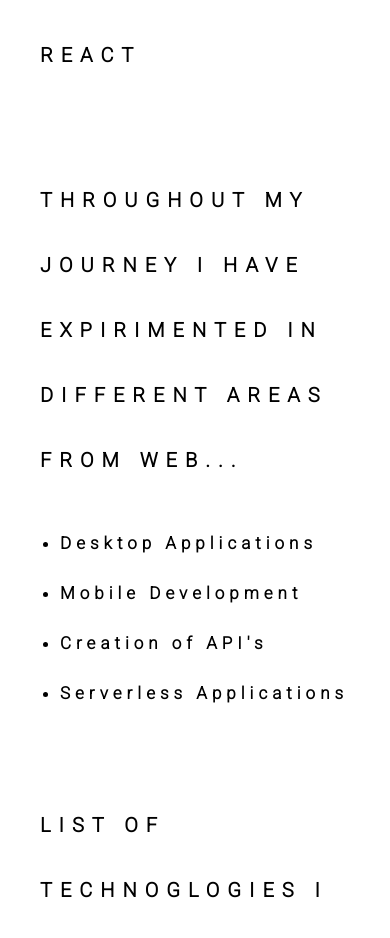
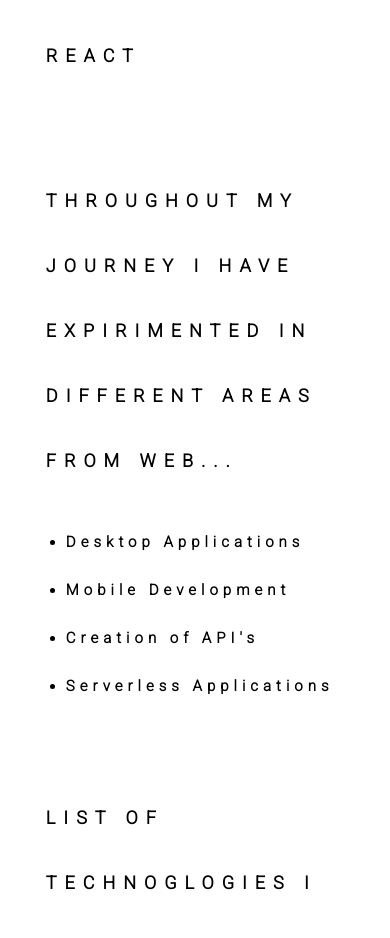
Before and after one commit to seanp97/sean-pelser-portfolio, a React (Create React App) app: page /about in a window 390 px wide. Shown: the part 1048-1986 px from the top of the page. Built offline with nearby package versions, Linux system fonts and the light colour scheme; a web font is replaced by a local one.

Commit message:
Update App.css

```diff
--- a/src/App.css
+++ b/src/App.css
@@ -344,20 +344,17 @@
     .brief-text h3,
     .single-item h3,
     .about-page h4{
-	font-size: 20px;
+	font-size: 18px;
     }
 
     .about-page ul li {
-       font-size: 17px;
+       font-size: 15px;
     }
 }
 
 @media (max-width: 992px) {
 	.container {
-	    width: 100%;
+	    width: 97%;
 	}
 
-	.single-item h3 {
-	    font-size: 15px;
-	}
 }
```
